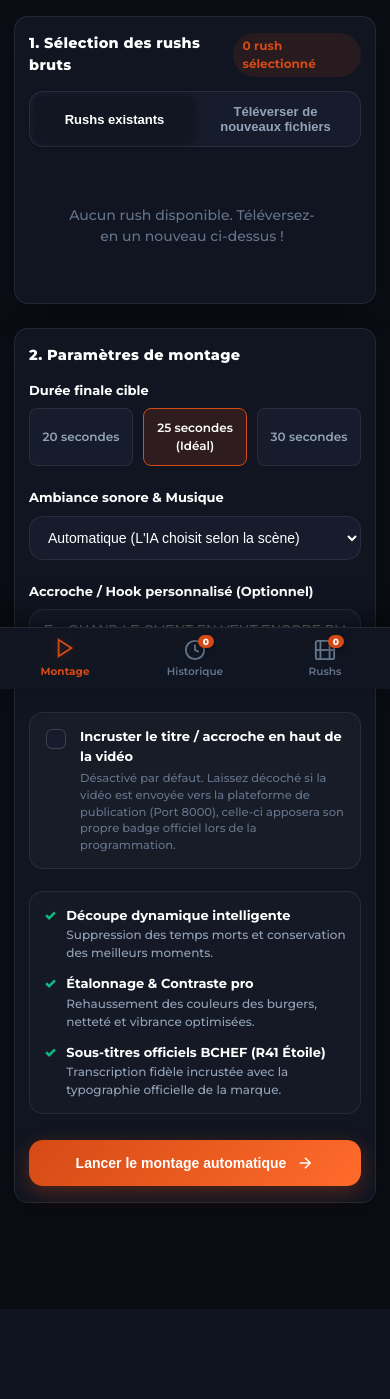
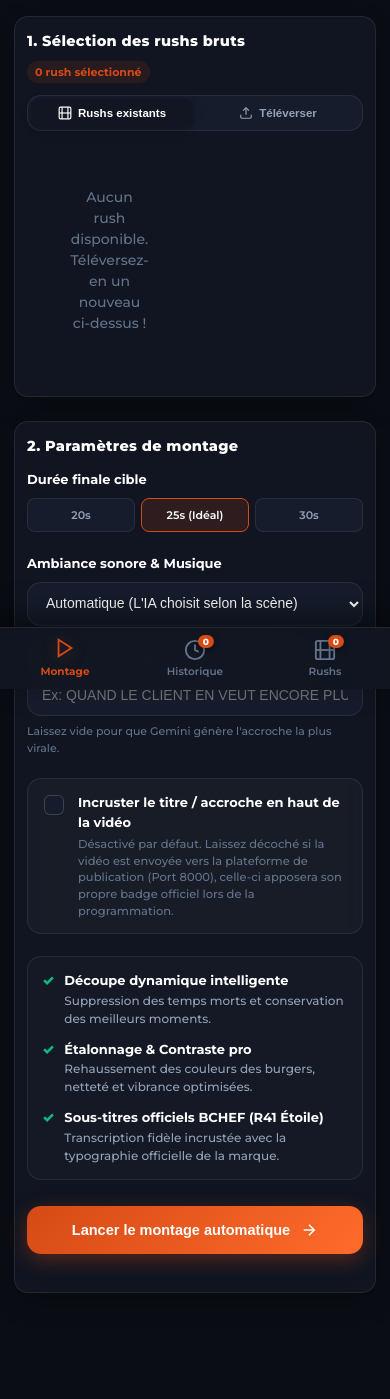
Before and after one commit to madptitprince/auto-publi, a FastAPI app: page / in a window 390 px wide. Shown: the part 155-1554 px from the top of the page. Before the commit the page ends 1464 px from the top, so only its background shows below. Run offline with FastAPI, Linux system fonts and the light colour scheme; data that the repository does not hold is empty; some libraries are stand-ins or nearby versions.

Commit message:
feat(studio): amelioration responsive mobile de la selection des rushs

```diff
--- a/montage_auto/static/css/style.css
+++ b/montage_auto/static/css/style.css
@@ -337,6 +337,7 @@ body {
     border-radius: var(--radius-md);
     margin-bottom: 18px;
     border: 1px solid var(--border-glass);
+    min-width: 0;
 }
 
 .pill-btn {
@@ -350,6 +351,23 @@ body {
     border-radius: var(--radius-sm);
     cursor: pointer;
     transition: var(--transition);
+    display: inline-flex;
+    align-items: center;
+    justify-content: center;
+    gap: 8px;
+    min-width: 0;
+}
+
+.pill-icon {
+    flex-shrink: 0;
+}
+
+.pill-text-mobile {
+    display: none;
+}
+
+.chip-mobile {
+    display: none;
 }
 
 .pill-btn.active {
@@ -366,6 +384,7 @@ body {
     max-height: 480px;
     overflow-y: auto;
     padding-right: 6px;
+    min-width: 0;
 }
 
 .rush-card {
@@ -379,6 +398,7 @@ body {
     cursor: pointer;
     transition: var(--transition);
     position: relative;
+    min-width: 0;
 }
 
 .rush-card:hover {
@@ -467,6 +487,8 @@ body {
 .rush-info {
     display: flex;
     flex-direction: column;
+    min-width: 0;
+    width: 100%;
 }
 
 .rush-name {
@@ -476,6 +498,7 @@ body {
     white-space: nowrap;
     overflow: hidden;
     text-overflow: ellipsis;
+    min-width: 0;
 }
 
 .rush-sub {
@@ -1350,51 +1373,177 @@ body {
 
     /* Panels */
     .glass-panel {
-        padding: 16px 14px;
+        padding: 14px 12px;
         border-radius: var(--radius-md);
+        min-width: 0;
+        max-width: 100%;
+        box-sizing: border-box;
     }
 
     .panel-header {
-        margin-bottom: 14px;
+        margin-bottom: 12px;
+        display: flex;
+        align-items: center;
+        justify-content: space-between;
+        gap: 8px;
+        flex-wrap: wrap;
     }
 
     .panel-title {
         font-size: 14.5px;
     }
 
+    .selection-count {
+        font-size: 11px;
+        padding: 3px 8px;
+        flex-shrink: 0;
+    }
+
+    /* Pill Switcher Mobile */
+    .pill-switcher {
+        padding: 3px;
+        gap: 4px;
+        margin-bottom: 14px;
+    }
+
+    .pill-btn {
+        padding: 7px 8px;
+        font-size: 11.5px;
+        gap: 6px;
+    }
+
+    .pill-text-desktop {
+        display: none !important;
+    }
+
+    .pill-text-mobile {
+        display: inline !important;
+    }
+
+    /* Duration Selector Mobile */
+    .duration-selector {
+        grid-template-columns: repeat(3, minmax(0, 1fr)) !important;
+        gap: 6px;
+    }
+
+    .radio-chip {
+        padding: 8px 4px;
+        font-size: 11px;
+        min-width: 0;
+    }
+
+    .chip-desktop {
+        display: none !important;
+    }
+
+    .chip-mobile {
+        display: inline !important;
+    }
+
     /* Upload Dropzone */
     .dropzone {
-        padding: 22px 14px;
-        min-height: 120px;
+        padding: 20px 12px;
+        min-height: 110px;
+        gap: 8px;
     }
 
     .dropzone-icon {
         width: 32px;
         height: 32px;
-        margin-bottom: 10px;
-    }
-
-    .dropzone-text {
-        font-size: 13px;
-    }
-
-    .dropzone-hint {
+        margin-bottom: 4px;
+    }
+
+    .dropzone-title {
+        font-size: 13.5px;
+    }
+
+    .dropzone-sub {
         font-size: 11px;
     }
 
-    /* Rush Grid */
+    /* Rush Grid Mobile - 2 Colonnes 9:16 vertical */
+    .rush-list-container {
+        width: 100%;
+        min-width: 0;
+    }
+
     .rush-grid {
-        grid-template-columns: 1fr;
-        max-height: 360px;
+        grid-template-columns: repeat(2, minmax(0, 1fr)) !important;
+        max-height: 460px;
         gap: 10px;
+        padding: 2px 2px 8px 2px;
+        -webkit-overflow-scrolling: touch;
+        min-width: 0;
     }
 
     .rush-card {
-        padding: 10px;
+        padding: 8px;
+        gap: 8px;
+        border-radius: var(--radius-sm);
+        min-width: 0;
+        position: relative;
     }
 
     .rush-thumbnail {
-        height: 130px;
+        width: 100%;
+        aspect-ratio: 9/16 !important;
+        height: auto !important;
+        max-height: 200px;
+        border-radius: 6px;
+        background: #000;
+        position: relative;
+    }
+
+    .rush-thumbnail video {
+        width: 100%;
+        height: 100%;
+        object-fit: cover;
+    }
+
+    .rush-checkbox {
+        top: 6px;
+        left: 6px;
+        width: 22px;
+        height: 22px;
+        z-index: 2;
+    }
+
+    .btn-card-delete-rush {
+        opacity: 0.92 !important;
+        top: 6px;
+        right: 6px;
+        width: 24px;
+        height: 24px;
+        font-size: 11px;
+        border-radius: 6px;
+        z-index: 3;
+    }
+
+    .rush-meta-pill {
+        bottom: 6px;
+        right: 6px;
+        font-size: 10px;
+        padding: 2px 5px;
+    }
+
+    .rush-info {
+        min-width: 0;
+        width: 100%;
+        gap: 2px;
+    }
+
+    .rush-name {
+        font-size: 11.5px;
+        line-height: 1.3;
+        white-space: nowrap;
+        overflow: hidden;
+        text-overflow: ellipsis;
+        min-width: 0;
+    }
+
+    .rush-sub {
+        font-size: 10px;
+        color: var(--text-muted);
     }
 
     /* History Grid & Cards */
@@ -1451,15 +1600,17 @@ body {
     }
 
     /* Form Controls */
-    .slider-container {
-        padding: 12px 14px;
-    }
-
-    .btn-submit-montage {
+    #montage-form {
+        padding-bottom: 24px;
+    }
+
+    #btn-submit-montage, .btn-submit-montage, .btn-primary {
         padding: 14px 18px;
-        font-size: 15px;
+        font-size: 14.5px;
         min-height: 48px;
         width: 100%;
+        display: inline-flex;
+        align-items: center;
         justify-content: center;
     }
 
--- a/montage_auto/templates/index.html
+++ b/montage_auto/templates/index.html
@@ -116,8 +116,15 @@
 
                         <!-- Source Switcher Tabs -->
                         <div class="pill-switcher">
-                            <button class="pill-btn active" id="btn-show-library">Rushs existants</button>
-                            <button class="pill-btn" id="btn-show-upload">Téléverser de nouveaux fichiers</button>
+                            <button class="pill-btn active" id="btn-show-library">
+                                <svg class="pill-icon" viewBox="0 0 24 24" width="14" height="14" fill="none" stroke="currentColor" stroke-width="2"><rect x="2" y="2" width="20" height="20" rx="2.18" ry="2.18"></rect><line x1="7" y1="2" x2="7" y2="22"></line><line x1="17" y1="2" x2="17" y2="22"></line><line x1="2" y1="12" x2="22" y2="12"></line></svg>
+                                <span>Rushs existants</span>
+                            </button>
+                            <button class="pill-btn" id="btn-show-upload">
+                                <svg class="pill-icon" viewBox="0 0 24 24" width="14" height="14" fill="none" stroke="currentColor" stroke-width="2"><path d="M21 15v4a2 2 0 0 1-2 2H5a2 2 0 0 1-2-2v-4"></path><polyline points="17 8 12 3 7 8"></polyline><line x1="12" y1="3" x2="12" y2="15"></line></svg>
+                                <span class="pill-text-desktop">Téléverser de nouveaux fichiers</span>
+                                <span class="pill-text-mobile">Téléverser</span>
+                            </button>
                         </div>
 
                         <!-- Mode Library -->
@@ -157,15 +164,18 @@
                                 <div class="duration-selector">
                                     <label class="radio-chip">
                                         <input type="radio" name="target_duration" value="20">
-                                        <span>20 secondes</span>
+                                        <span class="chip-desktop">20 secondes</span>
+                                        <span class="chip-mobile">20s</span>
                                     </label>
                                     <label class="radio-chip">
                                         <input type="radio" name="target_duration" value="25" checked>
-                                        <span>25 secondes (Idéal)</span>
+                                        <span class="chip-desktop">25 secondes (Idéal)</span>
+                                        <span class="chip-mobile">25s (Idéal)</span>
                                     </label>
                                     <label class="radio-chip">
                                         <input type="radio" name="target_duration" value="30">
-                                        <span>30 secondes</span>
+                                        <span class="chip-desktop">30 secondes</span>
+                                        <span class="chip-mobile">30s</span>
                                     </label>
                                 </div>
                             </div>
```
